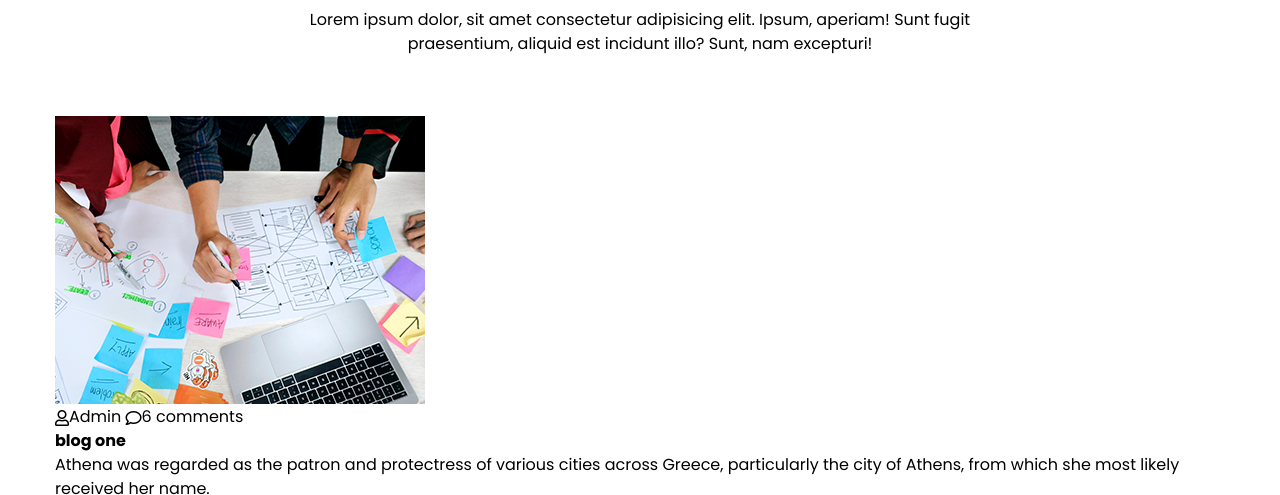
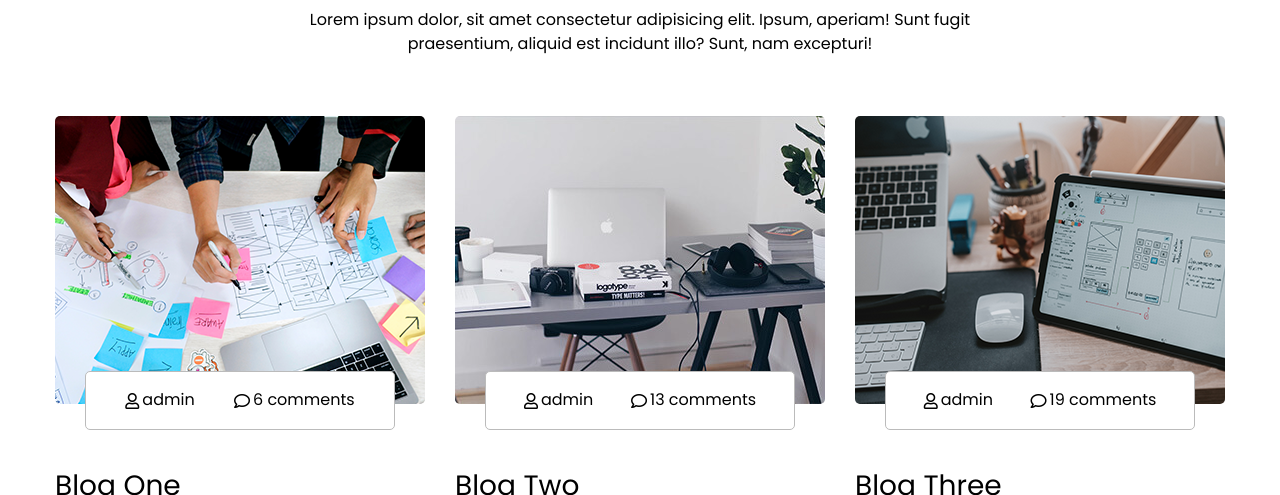
Before and after one commit to moinsoft/Msoft, a website: page index.html in a window 1280 px wide. Shown: the part 10590-11085 px from the top of the page. Drawn offline with Linux system fonts and the light colour scheme.

Commit message:
Blog Section Finished

```diff
--- a/scss/layouts/_blog.scss
+++ b/scss/layouts/_blog.scss
@@ -3,3 +3,91 @@
 /*====================
 Blog Section
 ======================*/
+
+
+
+.blog{
+
+
+  &__box{
+    display: grid;
+    grid-template-columns: repeat(3,1fr);
+    gap: 30px;
+  }
+
+
+  &__media-object{
+    width: 370px;
+    height: 288px;
+    border-radius: 5px;
+    overflow: hidden;
+  }
+
+
+  &__img{
+    width: 100%;
+    height: 100%;
+    transition: all 0.3s linear;
+
+    &:hover{
+      transform: scale(1.1);
+    }
+  }
+
+
+  &__meta{
+    background-color: $whiteColor;
+    border: 1px solid $lightGrayColor;
+    margin: 0 30px 10px 30px;
+    padding: 20px 0;
+    border-radius: 5px;
+    display:flex;
+    justify-content: space-evenly;
+    align-items: center;
+    position: relative;
+    top: -6%;
+  }
+
+
+  &__meta-link{
+    line-height: 0;
+    text-transform: lowercase;
+    transition: all 0.2s linear;
+
+    &:hover{
+      color: $primaryColor;
+    }
+  }
+
+
+  &__meta-icon{
+    margin-right: 3px;
+  }
+
+
+  &__title{
+    text-transform: capitalize;
+    font-size: $secondaryHeading;
+    font-weight: 400;
+  }
+
+
+  &__copy{
+    margin: 20px 0;
+  }
+
+
+  .btn{
+    i{
+      transition: all 0.3s linear;
+    }
+
+    &:hover{
+      i{
+        margin-left: 5px;
+      }
+    }
+  }
+
+
+}
```
Also changed, not shown: css/style.css, 1 other file.
